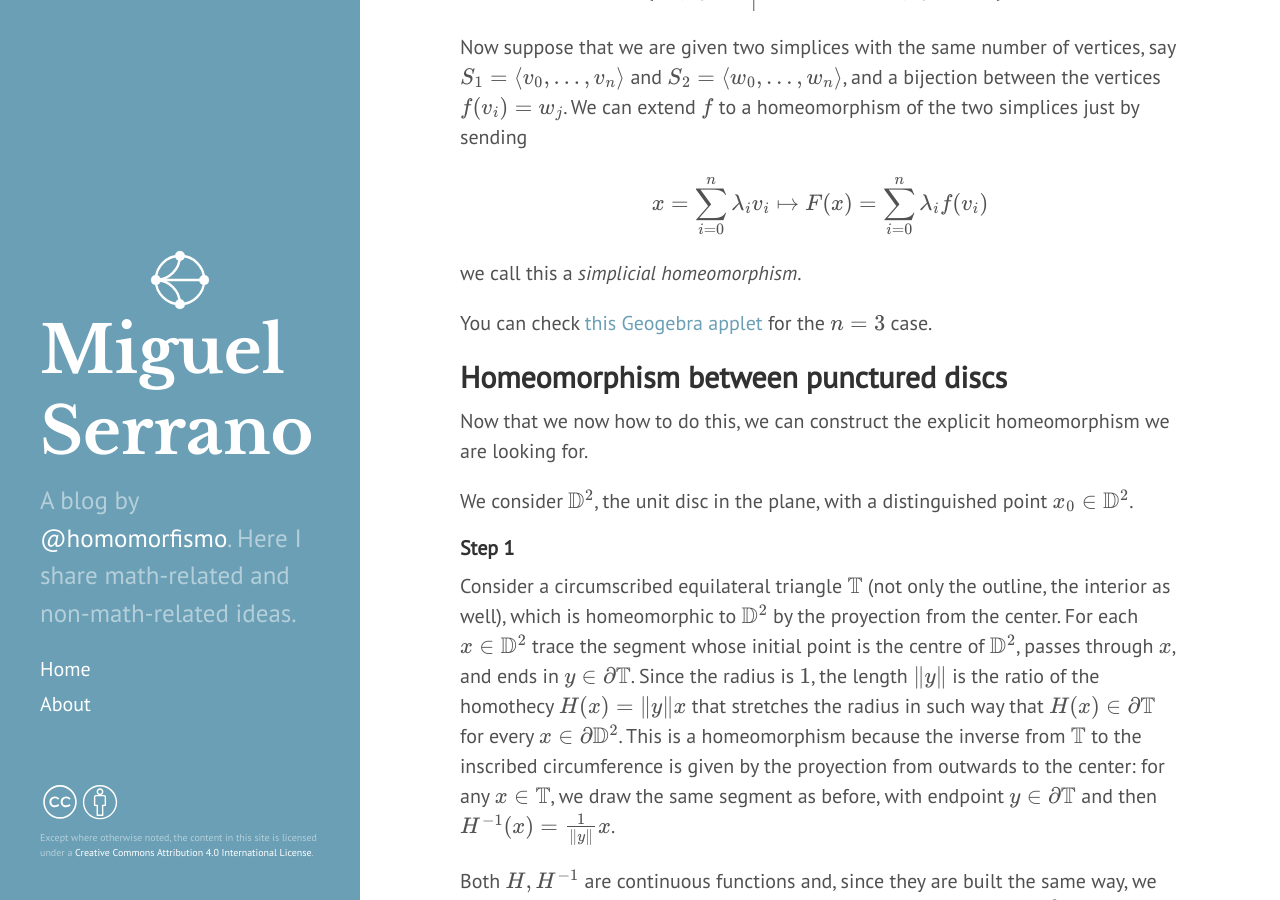
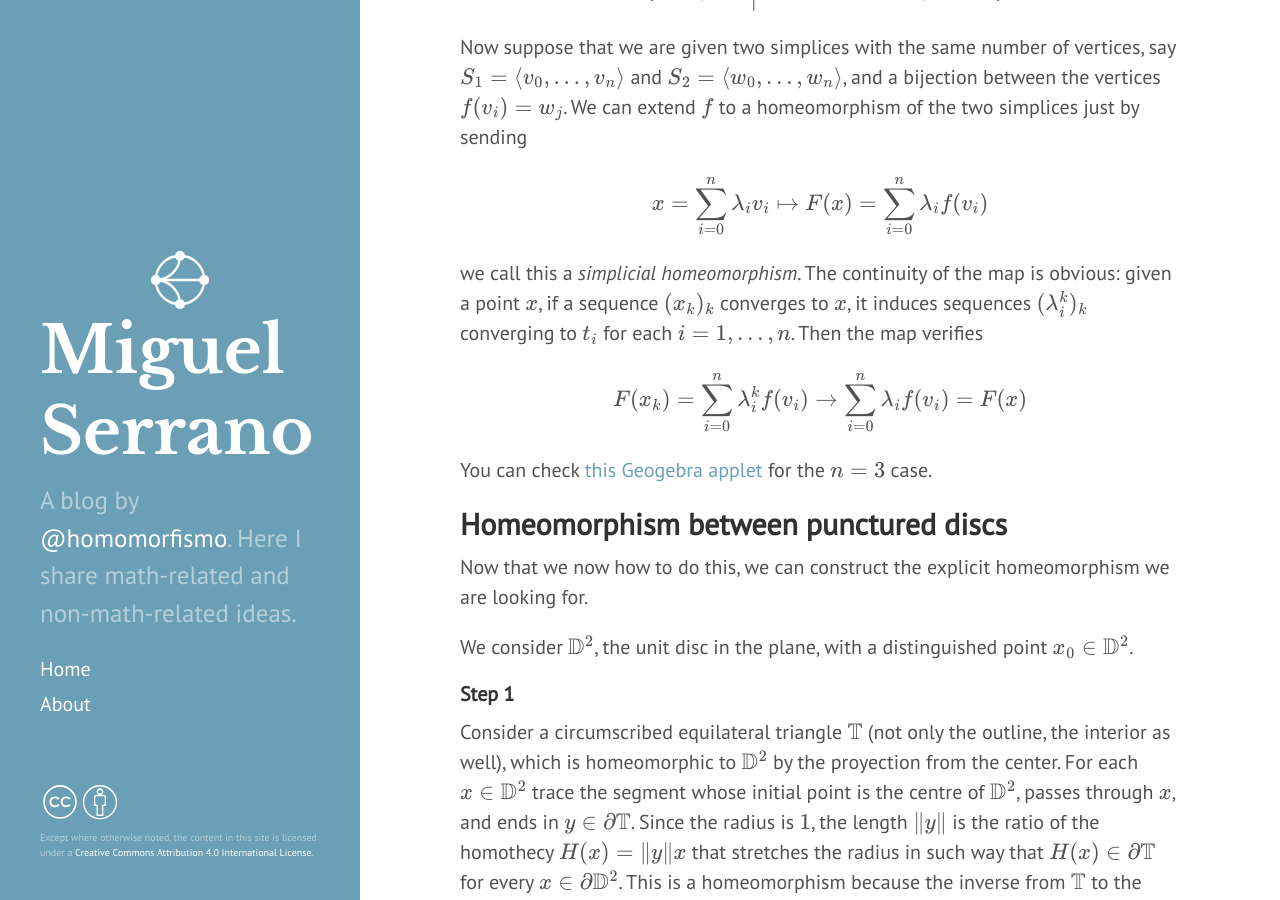
Before and after one commit to homomorfismo/blog, a Jekyll site: the page built from _posts/2020-12-30-disc-homeomorphisms.md, in a window 1280 px wide and 900 px high, scrolled down 1035 px. Built offline with Jekyll 4.4.1, drawn with Linux system fonts in a browser that asks for light colours; formulas are drawn with MathJax 3; a script that is not in the unit is left out.

Commit message:
Update 2020-12-30-disc-homeomorphisms.md

```diff
--- a/_posts/2020-12-30-disc-homeomorphisms.md
+++ b/_posts/2020-12-30-disc-homeomorphisms.md
@@ -29,7 +29,11 @@ x=\sum_{i=0}^n\lambda_iv_i\mapsto F(x) =\sum_{i=0}^n\lambda_if(v_i)
 $$
 
 
-we call this a *simplicial homeomorphism*.
+we call this a *simplicial homeomorphism*. The continuity of the map is obvious: given a point $x$, if a sequence $(x_k)_k$ converges to $x$, it induces sequences $(\lambda_i^k)_k$ converging to $t_i$ for each $i=1,\dots, n$. Then the map verifies
+
+$$
+F(x_k) =\sum_{i=0}^n\lambda^k_if(v_i) \to \sum_{i=0}^n\lambda_if(v_i)  =F(x)
+$$
 
 You can check [this Geogebra applet](https://www.geogebra.org/calculator/j29tj6a9) for the $n=3$ case.
 
```
